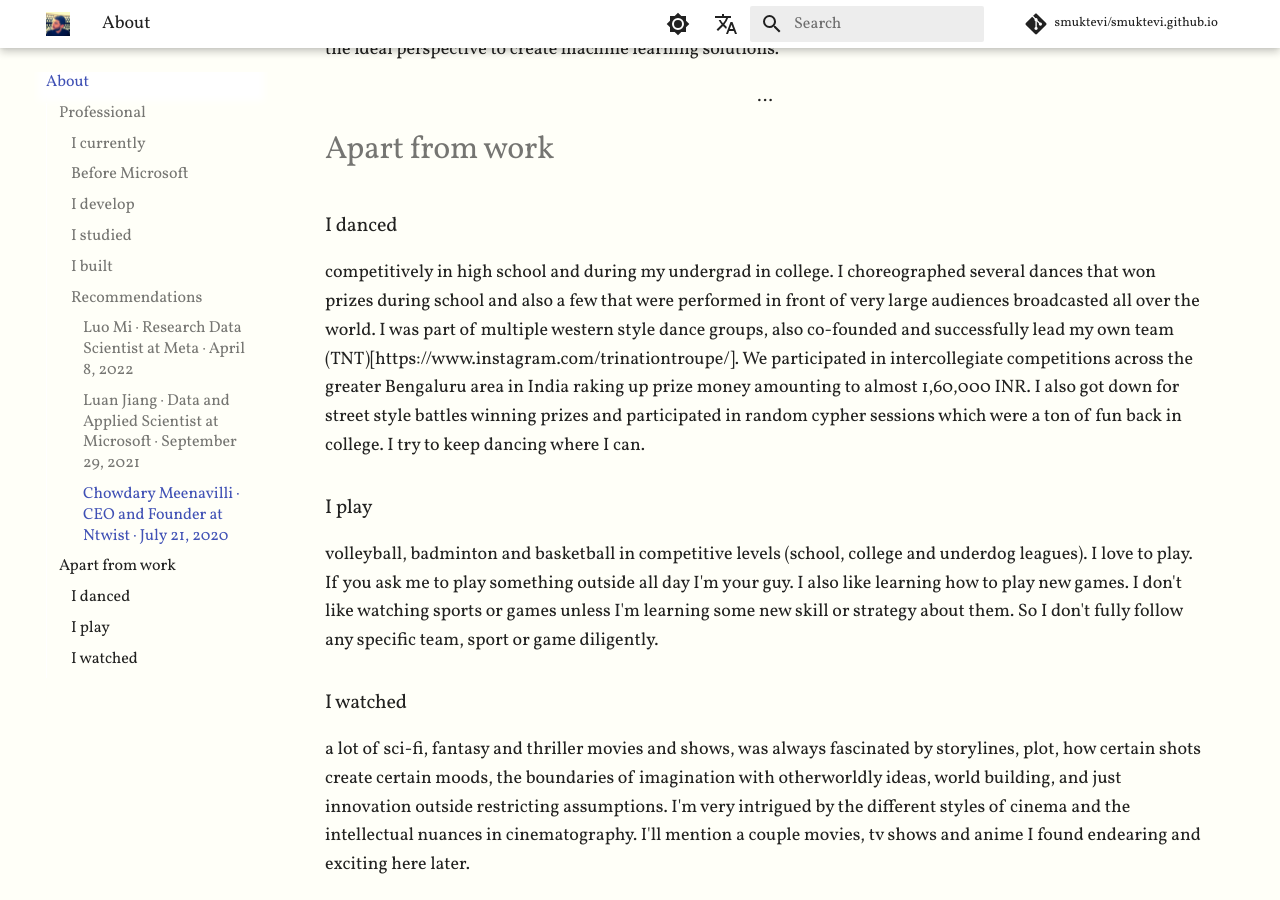
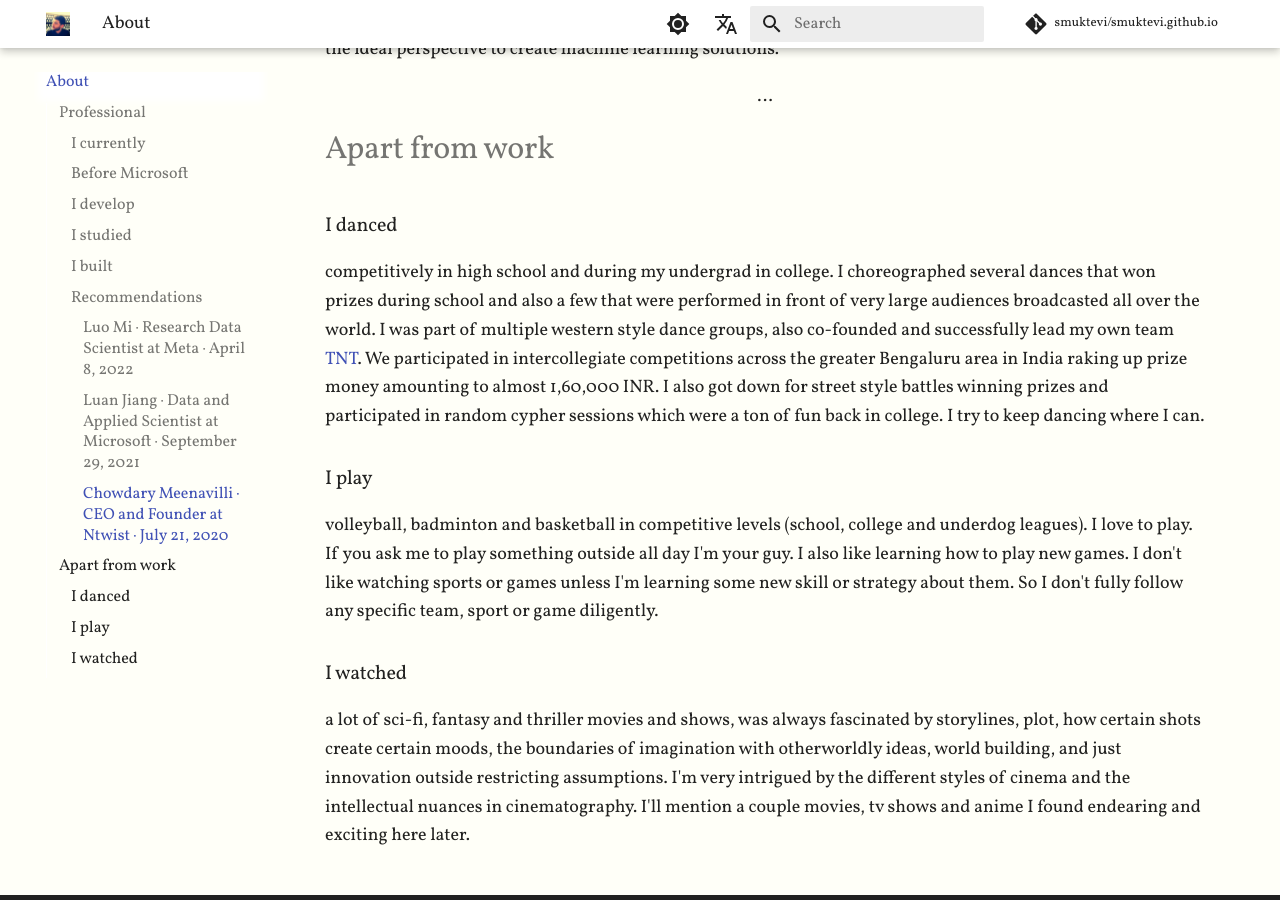
Before and after one commit to smuktevi/smuktevi.github.io, an MkDocs documentation site: the page built from docs/about.md, in a window 1280 px wide and 900 px high, scrolled down 3210 px. Built offline with MkDocs 1.6.1 and Material for MkDocs 9.7.7, drawn with Linux system fonts in a browser that asks for light colours; comment, search, counter and statistics services are not loaded.

Commit message:
minor changes

```diff
--- a/docs/about.md
+++ b/docs/about.md
@@ -79,7 +79,7 @@ Sai also has impressive presentation skills and was able to break down complex t
 
 ### I danced
 
-competitively in high school and during my undergrad in college. I choreographed several dances that won prizes during school and also a few that were performed in front of very large audiences broadcasted all over the world. I was part of multiple western style dance groups, also co-founded and successfully lead my own team (TNT)[https://www.instagram.com/trinationtroupe/]. We participated in intercollegiate competitions across the greater Bengaluru area in India raking up prize money amounting to almost 1,60,000 INR. I also got down for street style battles winning prizes and participated in random cypher sessions which were a ton of fun back in college. I try to keep dancing where I can.
+competitively in high school and during my undergrad in college. I choreographed several dances that won prizes during school and also a few that were performed in front of very large audiences broadcasted all over the world. I was part of multiple western style dance groups, also co-founded and successfully lead my own team [TNT](https://www.instagram.com/trinationtroupe/). We participated in intercollegiate competitions across the greater Bengaluru area in India raking up prize money amounting to almost 1,60,000 INR. I also got down for street style battles winning prizes and participated in random cypher sessions which were a ton of fun back in college. I try to keep dancing where I can.
 
 ### I play
 
```
Also changed, not shown: site/search/search_index.json, 1 other file.
